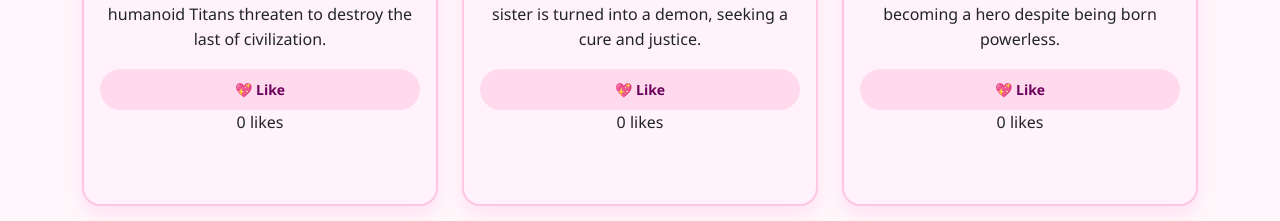
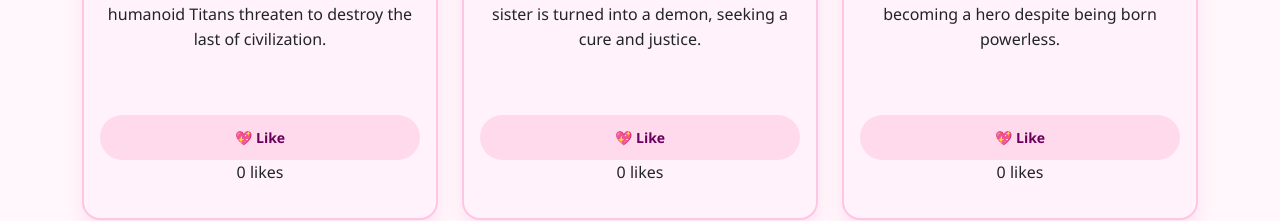
Before and after one commit to IIT-ITMD-443/SailorMoon, a Vue app in the folder sailormoon-frontend/: page /animes in a window 1280 px wide. Shown: the part 587-808 px from the top of the page. Built offline with nearby package versions, Linux system fonts and the light colour scheme; a small style sheet from the web is missing.

Commit message:
fixing button width

```diff
--- a/sailormoon-frontend/src/assets/main.css
+++ b/sailormoon-frontend/src/assets/main.css
@@ -98,11 +98,20 @@ button {
   box-shadow: 0 8px 18px rgba(255, 130, 200, 0.18);
   transition: transform 0.25s ease, box-shadow 0.25s ease;
   margin-bottom: 36px;
+
+  /* NEW: allow pushing content to bottom */
+  display: flex;
+  flex-direction: column;
 }
 
 .card:hover {
   transform: translateY(-4px);
   box-shadow: 0 12px 26px rgba(255, 130, 200, 0.28);
+}
+
+/* NEW: Like button + count pinned to bottom */
+.card-bottom {
+  margin-top: auto;
 }
 
 .character-card {
@@ -128,6 +137,8 @@ button {
 
 .anime-card button {
   margin-top: 10px;
+  width: 100%;
+  padding: 12px 0;
 }
 
 /* HOME HERO SECTION */
--- a/sailormoon-frontend/src/components/AnimeCard.vue
+++ b/sailormoon-frontend/src/components/AnimeCard.vue
@@ -1,12 +1,15 @@
 <template>
-  <div class="card p-3 text-center h-100">
+  <div class="card p-3 text-center h-100 anime-card">
     <img :src="img" class="anime-img mb-3" />
 
     <h3>{{ title }}</h3>
     <p>{{ desc }}</p>
 
-    <button @click="likes++">💖 Like</button>
-    <p>{{ likes }} likes</p>
+    <div class="card-bottom">
+      <button @click="likes++">💖 Like</button>
+      <p>{{ likes }} likes</p>
+    </div>
+
   </div>
 </template>
 
```
